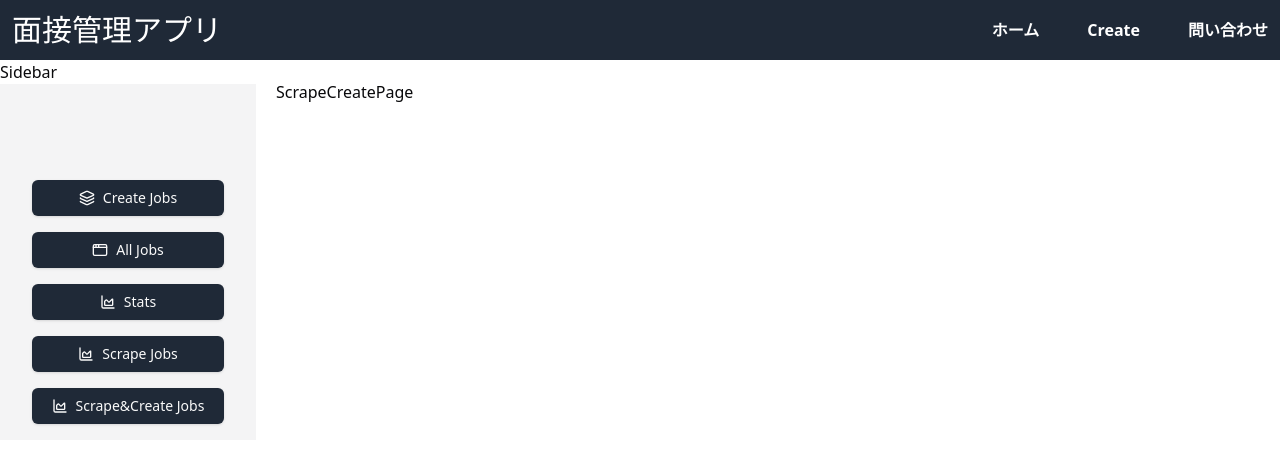
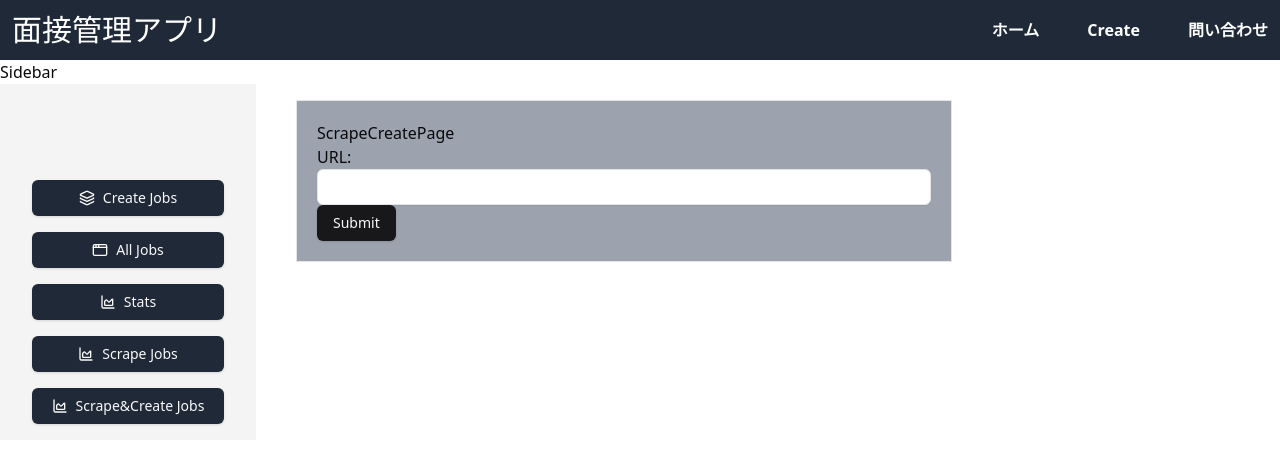
Before and after one commit to ajdjaiuoapooiad/next-port5-frontend-pageRouter, a Next.js app: page /scrape-createPosts in a window 1280 px wide. Shown: the top 466 px of the page. Built offline with nearby package versions, Linux system fonts and the light colour scheme.

Commit message:
CreatePage form 作成

```diff
--- a/src/pages/scrape-createPosts/index.tsx
+++ b/src/pages/scrape-createPosts/index.tsx
@@ -1,7 +1,37 @@
 import Sidebar from '@/components/Sidebar'
-import React from 'react'
+import { Button } from '@/components/ui/button'
+import { Input } from '@/components/ui/input'
+import axios from 'axios'
+import { useRouter } from 'next/navigation'
+import React, { FormEvent, useState } from 'react'
 
 const ScrapeCreatePage = () => {
+  const [ url,setUrl ] = useState('')
+  const router = useRouter()
+  const [responseData, setResponseData] = useState(null);
+
+  const handleSubmit = async (e: FormEvent) => {
+      e.preventDefault();
+      console.log(url);
+      const formData = new FormData();
+      formData.append('url', url);
+
+      // fetch APIを使ってサーバーにリクエストを送信
+      try {
+        const response = await axios.post('http://127.0.0.1:8000/api/jobs/ ', formData, {
+          headers: {
+            'Content-Type': 'multipart/form-data', // FormDataを送信する場合に必要
+          },
+        });
+        const jobs = response.data.jobs
+        setResponseData(jobs);
+        console.log(jobs);
+      } catch (err) {
+        console.error(err);
+      }
+    }
+
+
   return (
     <div className='grid grid-cols-5'>
         <div className='col-span-1'>
@@ -9,8 +39,22 @@ const ScrapeCreatePage = () => {
         </div>
 
         <div className='col-span-4 p-5'>
-          <div className="grid grid-cols-3">
-            <h1>ScrapeCreatePage</h1>
+            <div className="p-5 my-5 m-5 border w-2/3  bg-gray-400">
+                <h1>ScrapeCreatePage</h1>
+                <form  onSubmit={handleSubmit}>
+                  <label>URL:</label>
+                  <Input
+                    className='bg-white'
+                    type="text"
+                    name="url"
+                    onChange={(e) => setUrl(e.target.value)}
+                  />
+
+                  <Button type="submit">
+                    Submit
+                  </Button>
+                </form>
+
           </div>
         </div>
     </div>
```
